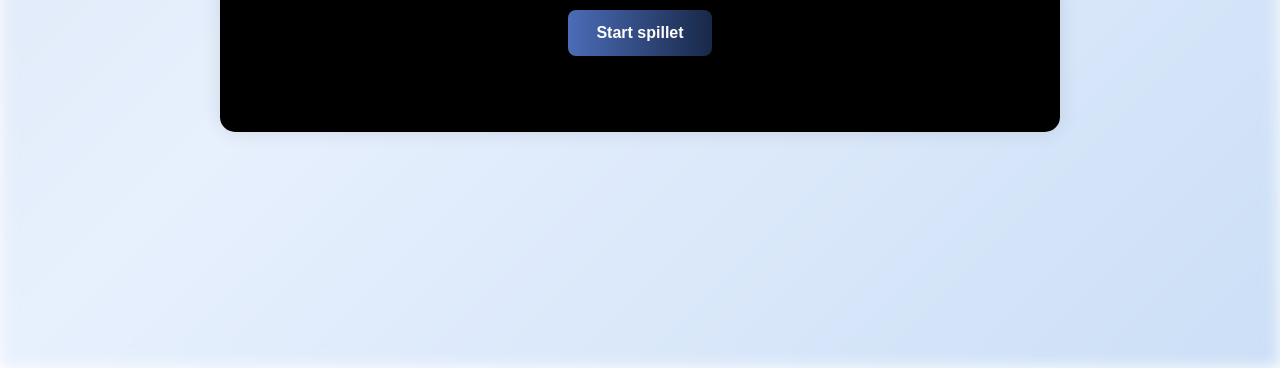
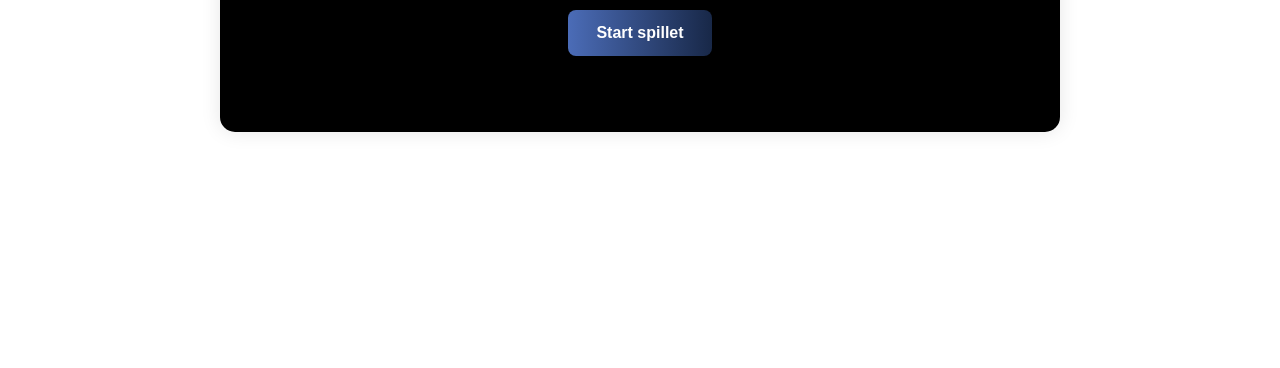
Before and after one commit to RulleFlemming/Serp-Sniper, a plain HTML site: page index.html in a window 1280 px wide. Shown: the part 432-800 px from the top of the page. Drawn offline with nearby package versions, Linux system fonts and the light colour scheme.

Commit message:
Update index.html

```diff
--- a/index.html
+++ b/index.html
@@ -26,16 +26,8 @@
     }
 
     /* The blurred animated background behind everything */
-    .bg-anim {
-      position: absolute;
-      top: 0;
-      left: 0;
-      width: 100%;
-      height: 100%;
-      background: linear-gradient(-45deg, #accbee, #e7f0fd, #c3cfe2, #ffffff);
-      background-size: 400% 400%;
-      animation: animateBG 15s ease infinite;
-      filter: blur(8px);
+    $1
+      /* We keep the blur, but let’s go for darker gradient colors above. Now it’s faster (8s) and darker. */
       z-index: 0; /* behind everything */
     }
 
```
